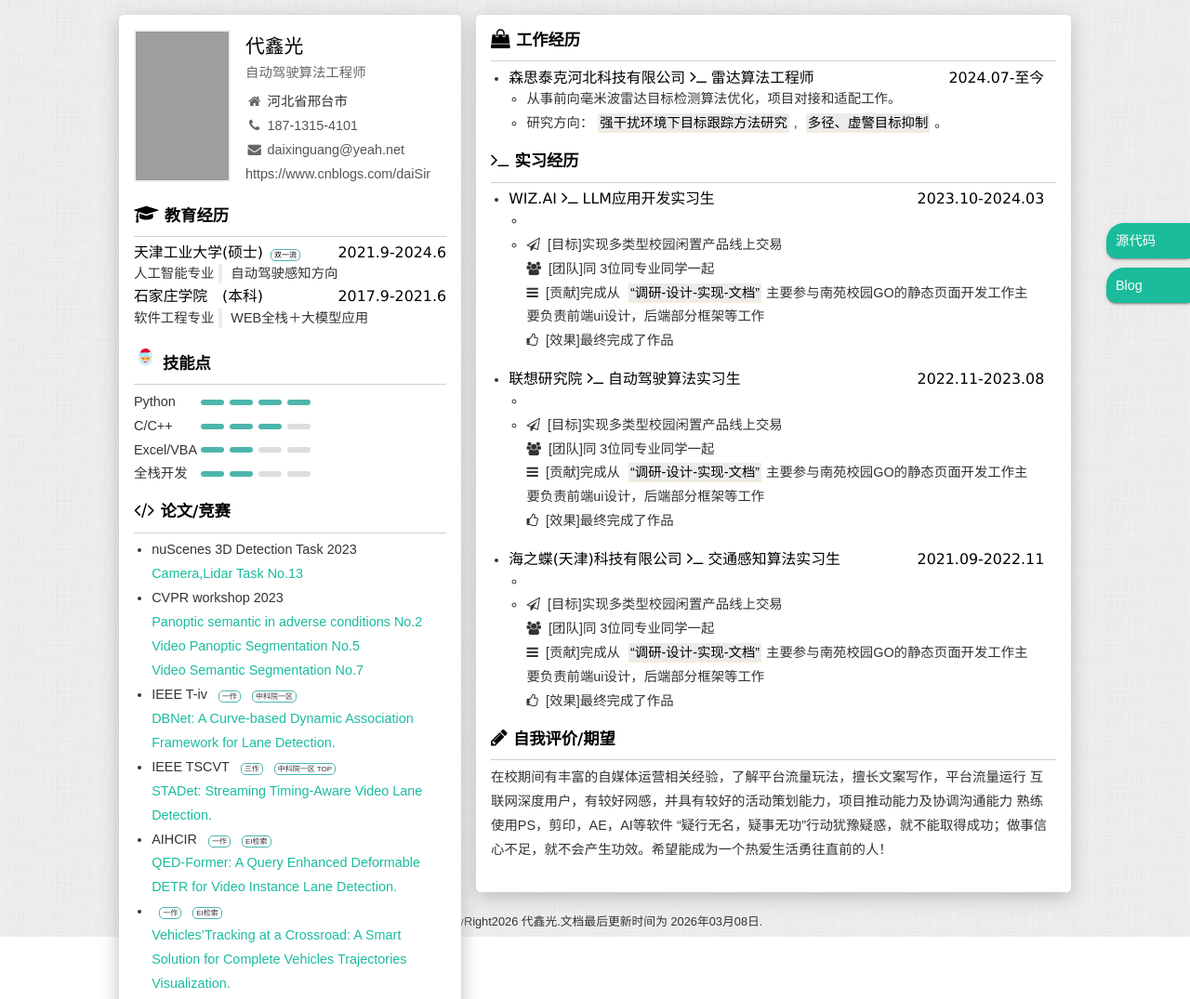
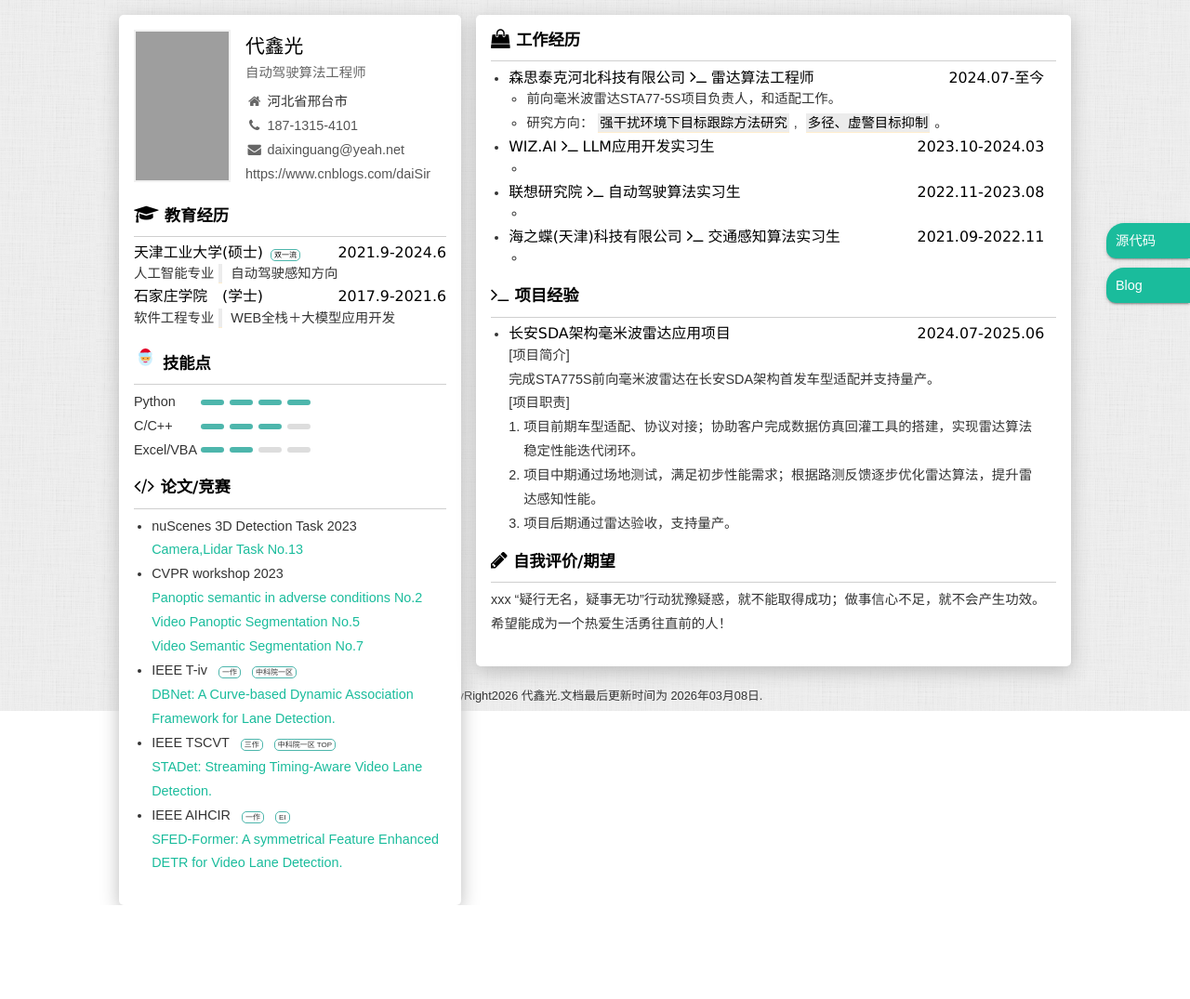
Before and after one commit to daixinguang/daixinguang.github.io, a plain HTML site: page index.html in a window 1280 px wide. Shown: the top 1075 px of the page at 93% size. After the commit the page ends 974 px from the top, so only its background shows below. Drawn offline with Linux system fonts and the light colour scheme; grey boxes are pictures that could not be loaded.

Commit message:
修改简历章节排版，补充项目经历

```diff
--- a/assets/css/index.css
+++ b/assets/css/index.css
@@ -177,8 +177,9 @@ body {
     padding-left: 1.2rem;
     padding-right: 0.8rem; }
     .container .main .info-unit ul li {
-      margin-bottom: 1rem;
       list-style: disc; }
+    .container .main .info-unit ol li {
+        list-style: decimal; }
       .container .main .info-unit ul li h3 .link {
         font-size: .5rem;
         border: 1px solid #4db6ac;
@@ -190,8 +191,9 @@ body {
         text-align: right;
         float: right; }
       .container .main .info-unit ul li .info-content li {
-        list-style: circle;
-        margin: 0; }
+        list-style: circle;}
+        .container .main .info-unit ul li ol li {
+          margin-left: 1rem; }
       .container .main .info-unit ul li .info-content .fa {
         font-size: 1em; }
 
--- a/index.html
+++ b/index.html
@@ -76,11 +76,11 @@
                     </li>
                     <li>
                         <h3>
-                            <span>石家庄学院&#12288;(本科)</span>
+                            <span>石家庄学院&#12288;(学士)</span>
                             <time>2017.9-2021.6</time>
                         </h3>
                         <span>软件工程专业</span><mark></mark>
-                        <span>WEB全栈＋大模型应用</span>
+                        <span>WEB全栈＋大模型应用开发</span>
                     </li>
                 </ul>
             </section>
@@ -133,17 +133,6 @@
                             </div>
                         </div>
                         </li>
-                    <li>
-                    <div class="skill-info" data-level="2">  <!-- 1表示第一级 -->
-                        <span class="skill-item">全栈开发</span>
-                        <div class="level-indicator">
-                            <span class="level"></span>
-                            <span class="level"></span>
-                            <span class="level"></span>
-                            <span class="level"></span>
-                            <!-- <span class="level-label">初级</span> -->
-                        </div>
-                    </div>
                 </ul>
             </section>
 
@@ -195,22 +184,12 @@
                         </li>
                         <li>
                             <p>
-                                <span>AIHCIR</span>
+                                <span>IEEE AIHCIR</span>
                                 <span class="link">一作</span>
-                                <span class="link">EI检索</span>
+                                <span class="link">EI</span>
                             </p>
                             <ul>
-                                <li><a href="">QED-Former: A Query Enhanced Deformable DETR for Video Instance Lane Detection.</a></li>
-                            </ul>
-                        </li>
-                        <li>
-                            <p>
-                                <span></span>
-                                <span class="link">一作</span>
-                                <span class="link">EI检索</span>
-                            </p>
-                            <ul>
-                                <li><a href="">Vehicles’Tracking at a Crossroad: A Smart Solution for Complete Vehicles Trajectories Visualization.</a></li>
+                                <li><a href="">SFED-Former: A symmetrical Feature Enhanced DETR for Video Lane Detection.</a></li>
                             </ul>
                         </li>
                     </ul>
@@ -234,22 +213,13 @@
                             <time>2024.07-至今</time>
                         </h3>
                         <ul class="info-content">
-                            <li>从事前向毫米波雷达目标检测算法优化，项目对接和适配工作。</li>
+                            <li>前向毫米波雷达STA77-5S项目负责人，和适配工作。</li>
                             <li>研究方向：<mark>强干扰环境下目标跟踪方法研究</mark>,
                                 <!-- <mark>稀疏检测点情况下的目标聚类算法研究</mark>, -->
                                 <mark>多径、虚警目标抑制</mark>。
                             </li>
                         </ul>
                     </li>
-                </ul>
-            </section>
-
-            <!-- 项目经验 -->
-            <section class="project info-unit">
-                <h2>
-                    <i class="fa fa-terminal" aria-hidden="true"></i>实习经历</h2>
-                <hr />
-                <ul>
                     <li>
                         <h3>
                             <span>WIZ.AI
@@ -260,19 +230,6 @@
                         </h3>
                         <ul class="info-content">
                             <li></li>
-                            <li>
-                                <i class="fa fa-paper-plane-o" aria-hidden="true"></i>
-                                [目标]实现多类型校园闲置产品线上交易
-                                <br />
-                                <i class="fa fa-users" aria-hidden="true"></i>
-                                [团队]同 3位同专业同学一起
-                                <br />
-                                <i class="fa fa-bars" aria-hidden="true"></i>
-                                [贡献]完成从
-                                <mark>“调研-设计-实现-文档”</mark>主要参与南苑校园GO的静态页面开发工作主要负责前端ui设计，后端部分框架等工作
-                                <br />
-                                <i class="fa fa-thumbs-o-up" aria-hidden="true"></i>
-                                [效果]最终完成了作品</li>
                         </ul>
                     </li>
                     <li>
@@ -285,20 +242,6 @@
                         </h3>
                         <ul class="info-content">
                             <li></li>
-                            <li>
-                                <i class="fa fa-paper-plane-o" aria-hidden="true"></i>
-                                [目标]实现多类型校园闲置产品线上交易
-                                <br />
-                                <i class="fa fa-users" aria-hidden="true"></i>
-                                [团队]同 3位同专业同学一起
-                                <br />
-                                <i class="fa fa-bars" aria-hidden="true"></i>
-                                [贡献]完成从
-                                <mark>“调研-设计-实现-文档”</mark>主要参与南苑校园GO的静态页面开发工作主要负责前端ui设计，后端部分框架等工作
-                                <br />
-                                <i class="fa fa-thumbs-o-up" aria-hidden="true"></i>
-                                [效果]最终完成了作品
-                            </li>
                         </ul>
                     </li>
                     <li>
@@ -311,26 +254,33 @@
                         </h3>
                         <ul class="info-content">
                             <li></li>
-                            <li>
-                                <i class="fa fa-paper-plane-o" aria-hidden="true"></i>
-                                [目标]实现多类型校园闲置产品线上交易
-                                <br />
-                                <i class="fa fa-users" aria-hidden="true"></i>
-                                [团队]同 3位同专业同学一起
-                                <br />
-                                <i class="fa fa-bars" aria-hidden="true"></i>
-                                [贡献]完成从
-                                <mark>“调研-设计-实现-文档”</mark>主要参与南苑校园GO的静态页面开发工作主要负责前端ui设计，后端部分框架等工作
-                                <br />
-                                <i class="fa fa-thumbs-o-up" aria-hidden="true"></i>
-                                [效果]最终完成了作品
-                            </li>
                         </ul>
                     </li>
                 </ul>
-            </li>
+            </section>
 
+            <!-- 项目经验 -->
+            <section class="project info-unit">
+                <h2>
+                    <i class="fa fa-terminal" aria-hidden="true"></i>项目经验</h2>
+                <hr />
+                <ul>
+                    <li>
+                        <h3>
+                            <span>长安SDA架构毫米波雷达应用项目</span>
+                            <time>2024.07-2025.06</time>
+                        </h3>
+                        <p><span>[项目简介]</span>
+                        </p>
+                        <span>完成STA775S前向毫米波雷达在长安SDA架构首发车型适配并支持量产。</span>
+                        <p><span>[项目职责]</span></p>
+                        <ol>
+                            <li>项目前期车型适配、协议对接；协助客户完成数据仿真回灌工具的搭建，实现雷达算法稳定性能迭代闭环。</li>
+                            <li>项目中期通过场地测试，满足初步性能需求；根据路测反馈逐步优化雷达算法，提升雷达感知性能。</li>
+                            <li>项目后期通过雷达验收，支持量产。</li>
+                        </ol>
 
+                    </li>
                 </ul>
             </section>
 
@@ -339,9 +289,7 @@
                 <h2>
                     <i class="fa fa-pencil" aria-hidden="true"></i>自我评价/期望</h2>
                 <hr />
-                <p>在校期间有丰富的自媒体运营相关经验，了解平台流量玩法，擅长文案写作，平台流量运行
-                    互联网深度用户，有较好网感，并具有较好的活动策划能力，项目推动能力及协调沟通能力
-                    熟练使用PS，剪印，AE，AI等软件
+                <p>xxx
                     <span class="mark-txt">“疑行无名，疑事无功”</span>行动犹豫疑惑，就不能取得成功；做事信心不足，就不会产生功效。希望能成为一个热爱生活勇往直前的人！</p>
             </section>
         </section>
```
